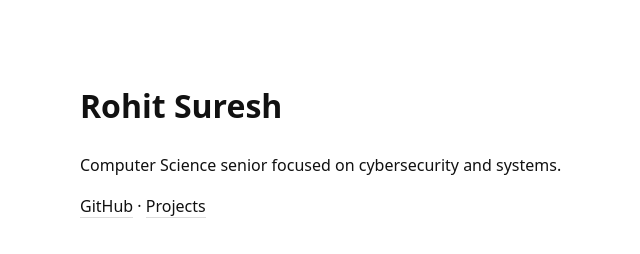
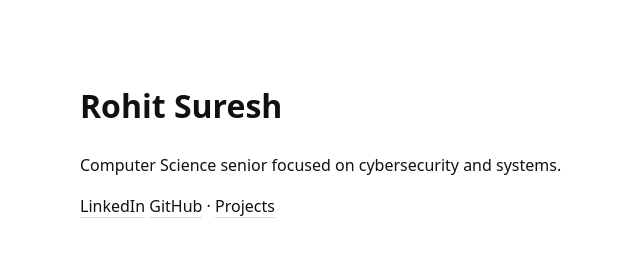
Before and after one commit to RHSuresh/rhsuresh.github.io, a plain HTML site: page index.html in a window 1280 px wide. Shown: the whole page, without its empty margins (200-840 px from the left). Drawn offline with Linux system fonts and the light colour scheme.

Commit message:
Add LinkedIn link to index.html

```diff
--- a/index.html
+++ b/index.html
@@ -31,6 +31,7 @@
   </p>
 
   <p>
+    <a href="https://rhsuresh.github.io/">LinkedIn</a>
     <a href="https://github.com/RHSuresh">GitHub</a> ·
     <a href="https://github.com/RHSuresh/Projects">Projects</a>
   </p>
```
